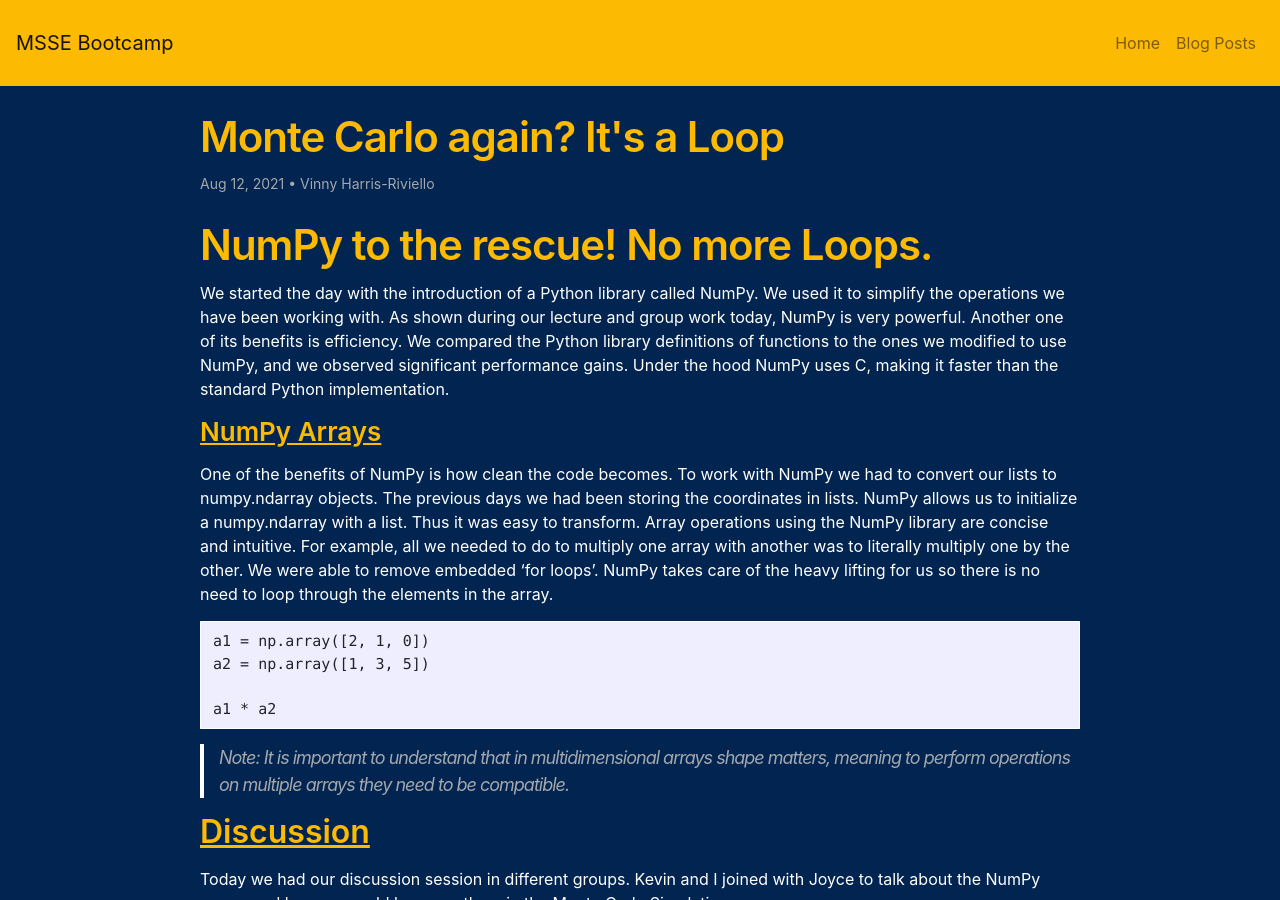
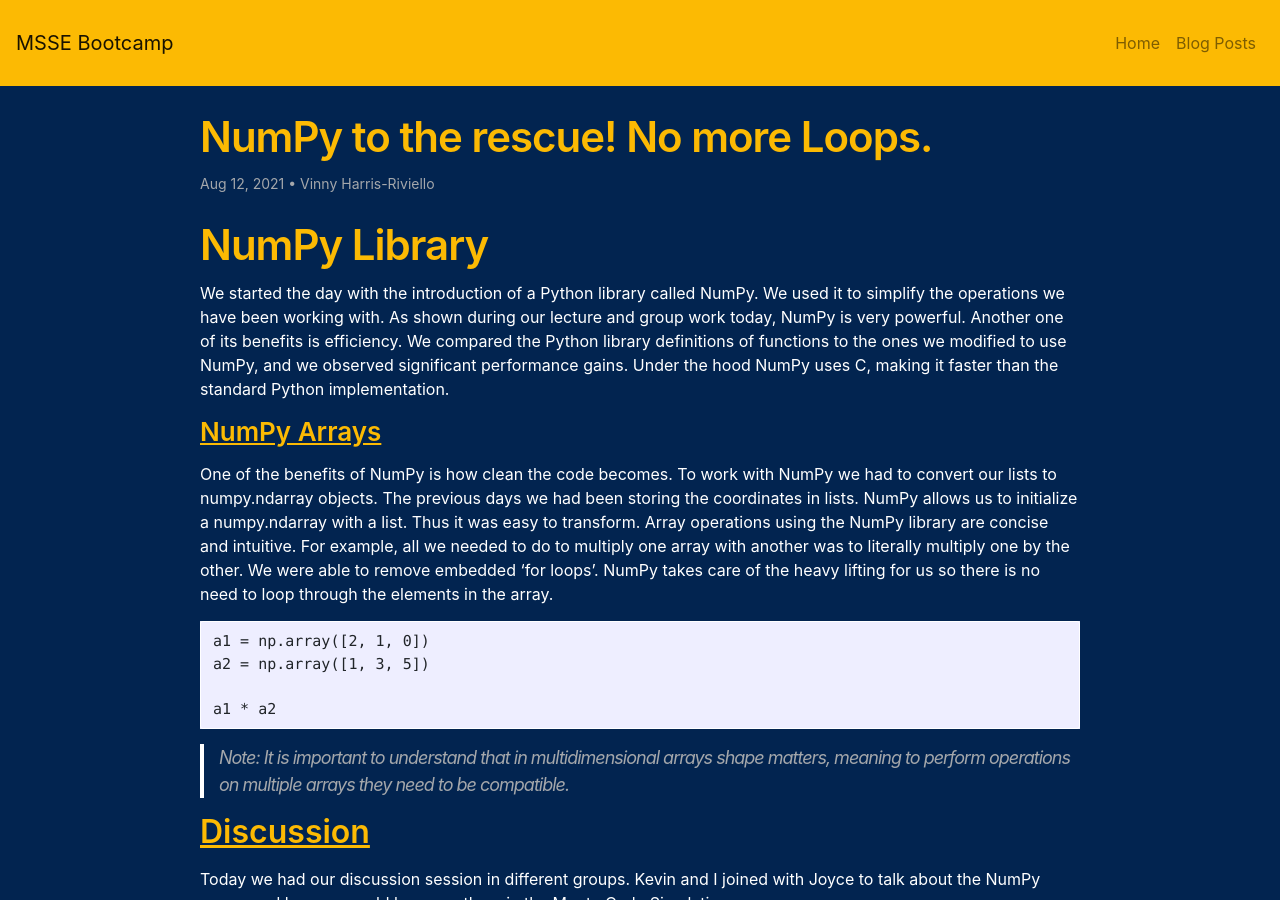
Before and after one commit to msse-2021-bootcamp/team2-blog, a Jekyll site: the page built from _posts/2021-08-12-Day-4-Post.md, in a window 1280 px wide and 900 px high. Built offline with Jekyll 4.4.1, drawn with Linux system fonts in a browser that asks for light colours; some web fonts are replaced; Markdown is read by kramdown in place of the engine named in the settings.

Commit message:
Day 4 blog post, cleanup

```diff
--- a/_posts/2021-08-12-Day-4-Post.md
+++ b/_posts/2021-08-12-Day-4-Post.md
@@ -1,10 +1,10 @@
 ---
 layout: post
-title: "Monte Carlo again? It's a Loop"
+title: "NumPy to the rescue! No more Loops."
 author: Vinny Harris-Riviello
 ---
 
-# NumPy to the rescue! No more Loops.
+# NumPy Library
 We started the day with the introduction of a Python library called NumPy. We used it to simplify the operations we have been working with.
 As shown during our lecture and group work today, NumPy is very powerful.  Another one of its benefits is efficiency. We compared the Python library definitions of functions to the ones we modified to use NumPy, and we observed significant performance gains. Under the hood NumPy uses C, making it faster than the standard Python implementation.
 
```
